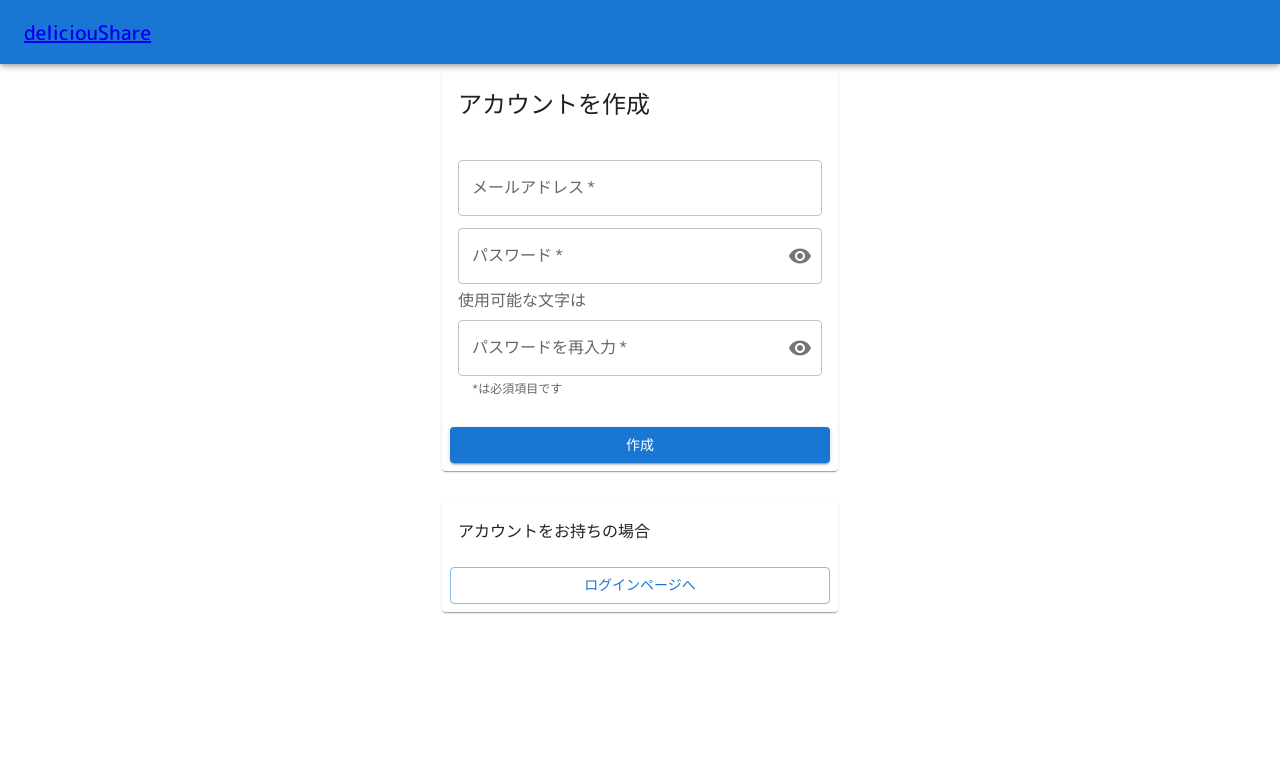
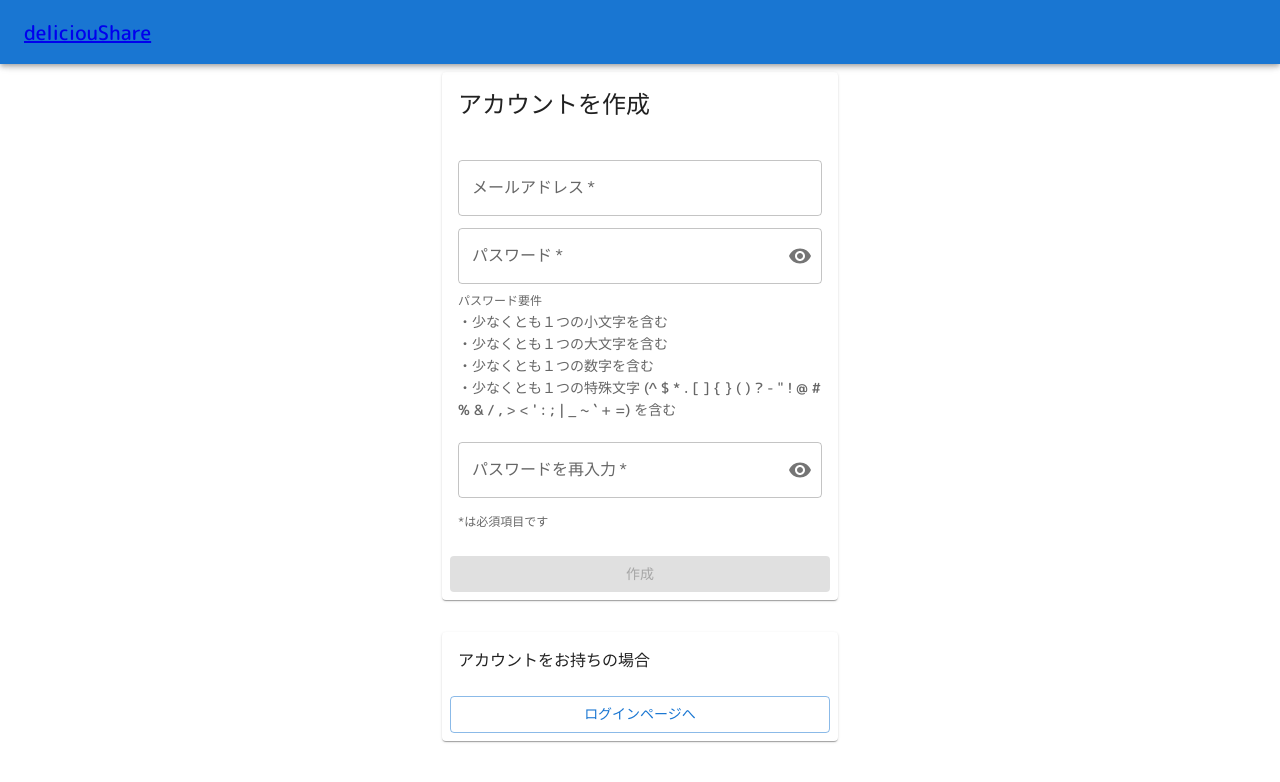
Before and after one commit to yu-ko-ba/deliciouShare, a Next.js app: page /sign-up in a window 1280 px wide. Shown: the top 782 px of the page. Built offline with nearby package versions, Linux system fonts and the light colour scheme.

Commit message:
サインインページのエラーメッセージを追加した

```diff
--- a/src/components/InputPasswordTextField.tsx
+++ b/src/components/InputPasswordTextField.tsx
@@ -1,31 +1,35 @@
 import { Visibility, VisibilityOff } from "@mui/icons-material"
 import { FormControl, FormHelperText, IconButton, InputAdornment, InputLabel, OutlinedInput } from "@mui/material"
-import { useState } from "react"
+import React, { ReactElement, useState } from "react"
 
 type Props = {
   label: string
-  showHelperText?: boolean
+  value: string
+  onChange: (event: React.ChangeEvent<HTMLInputElement>) => void
+  margin?: "none" | "dense" | "normal"
+  error?: boolean
+  helperText?: string
+  required?: boolean
+  fullWidth?: boolean
 }
 
-const InputPasswordTextField = ({ label, showHelperText }: Props) => {
-  const [password, setPassword] = useState("")
+const InputPasswordTextField = ({ label, value, onChange, margin, error, helperText, required, fullWidth }: Props) => {
   const [showPassword, setShowPassword] = useState(false)
 
   return (
     <FormControl
       variant="outlined"
-      margin="dense"
-      required
-      fullWidth
+      margin={margin ? margin : "none"}
+      error={error}
+      required={required}
+      fullWidth={fullWidth}
     >
       <InputLabel>{label}</InputLabel>
       <OutlinedInput
         label={label}
         type={showPassword ? "text" : "password"}
-        value={password}
-        onChange={(e) => {
-          setPassword(e.target.value)
-        }}
+        value={value}
+        onChange={onChange}
         endAdornment={
           <InputAdornment position="end">
             <IconButton
@@ -42,11 +46,7 @@ const InputPasswordTextField = ({ label, showHelperText }: Props) => {
           </InputAdornment>
         }
       />
-      {(() => {
-        if (showHelperText) {
-          return <FormHelperText>*は必須項目です</FormHelperText>
-        }
-      })()}
+      <FormHelperText>{helperText}</FormHelperText>
     </FormControl>
   )
 }
--- a/src/pages/login.tsx
+++ b/src/pages/login.tsx
@@ -36,7 +36,9 @@ const Login = () => {
                   required
                   fullWidth
                 />
-                <InputPasswordTextField label="パスワード" showHelperText />
+                <InputPasswordTextField label="パスワード">
+                  <FormHelperText>*は必須項目です</FormHelperText>
+                </InputPasswordTextField>
               </CardContent>
               <CardActions>
                 <Button variant="contained" fullWidth>ログイン</Button>
--- a/src/pages/sign-up.tsx
+++ b/src/pages/sign-up.tsx
@@ -1,11 +1,22 @@
-import { Button, Card, CardActions, CardContent, CardHeader, Container, Grid, TextField, ThemeProvider, Typography } from "@mui/material"
+import { Button, Card, CardActions, CardContent, CardHeader, Container, FormHelperText, Grid, TextField, ThemeProvider, Typography } from "@mui/material"
 import { useRouter } from "next/router"
+import { useState } from "react"
 import InputPasswordTextField from "../components/InputPasswordTextField"
 import MeshiteroAppBar from "../components/MeshiteroAppBar"
 import theme from "../theme"
 
 const SignUp = () => {
   const router = useRouter()
+
+  const [email, setEmail] = useState("")
+  const [emailHasError, setEmailHasError] = useState(false)
+  const [password, setPassword] = useState("")
+  const [passwordHasError, setPasswordHasError] = useState(false)
+  const [reEnteredPassword, setReEnteredPassword] = useState("")
+  const [reEnteredPasswordHasError, setReEnteredPasswordHasError] = useState(false)
+
+  const [signUpButtonIsEnable, setSingUpButtonIsEnable] = useState(false)
+
   return (
     <ThemeProvider theme={theme}>
       <MeshiteroAppBar />
@@ -17,19 +28,95 @@ const SignUp = () => {
               <CardContent>
                 <TextField
                   label="メールアドレス"
+                  value={email}
+                  onChange={(e) => {
+                    const v = e.target.value
+                    setEmail(v)
+                    setEmailHasError(v === "")
+                    if (
+                      v !== ""
+                      && password !== ""
+                      && reEnteredPassword !== ""
+                    ) {
+                      setSingUpButtonIsEnable(true)
+                    }
+                  }}
+                  error={emailHasError}
+                  helperText={emailHasError ? "必須項目です" : ""}
                   margin="dense"
                   required
                   fullWidth
                 />
-                <InputPasswordTextField label="パスワード" />
-                <Typography color="text.secondary">使用可能な文字は</Typography>
-                <InputPasswordTextField label="パスワードを再入力" showHelperText/>
+                <InputPasswordTextField label="パスワード"
+                  value={password}
+                  onChange={(e) => {
+                    const v = e.target.value
+                    setPassword(v)
+                    setPasswordHasError(v === "")
+                    if (
+                      email !== ""
+                      && v !== ""
+                      && reEnteredPassword !== ""
+                    ) {
+                      setSingUpButtonIsEnable(true)
+                    }
+                  }}
+                  error={passwordHasError}
+                  helperText={passwordHasError ? "必須項目です" : ""}
+                  margin="dense"
+                  required
+                  fullWidth
+                />
+                <Typography variant="caption" color="text.secondary">
+                  パスワード要件
+                </Typography>
+                <Typography variant="subtitle2" color="text.secondary">
+                  ・少なくとも１つの小文字を含む
+                </Typography>
+                <Typography variant="subtitle2" color="text.secondary">
+                  ・少なくとも１つの大文字を含む
+                </Typography>
+                <Typography variant="subtitle2" color="text.secondary">
+                  ・少なくとも１つの数字を含む
+                </Typography>
+                <Typography variant="subtitle2" color="text.secondary" gutterBottom>
+                  {"・少なくとも１つの特殊文字 (^ $ * . [ ] { } ( ) ? - \" ! @ # % & / \ , > < ' : ; | _ ~ ` + =) を含む"}
+                </Typography>
+                <InputPasswordTextField
+                  label="パスワードを再入力"
+                  value={reEnteredPassword}
+                  onChange={(e) => {
+                    const v = e.target.value
+                    setReEnteredPassword(v)
+                    setReEnteredPasswordHasError(v === "")
+                    if (
+                      email !== ""
+                      && password !== ""
+                      && v !== ""
+                    ) {
+                      setSingUpButtonIsEnable(true)
+                    }
+                  }}
+                  margin="normal"
+                  error={reEnteredPasswordHasError}
+                  helperText={reEnteredPasswordHasError ? "必須項目です" : ""}
+                  required
+                  fullWidth
+                />
+                <FormHelperText>*は必須項目です</FormHelperText>
               </CardContent>
               <CardActions>
                 <Button
                   variant="contained"
                   onClick={() => {
+                    if (password !== reEnteredPassword) {
+                      setReEnteredPassword("")
+                      setReEnteredPasswordHasError(true)
+                      setSingUpButtonIsEnable(false)
+                      return
+                    }
                   }}
+                  disabled={!signUpButtonIsEnable}
                   fullWidth
                 >
                   作成
```
